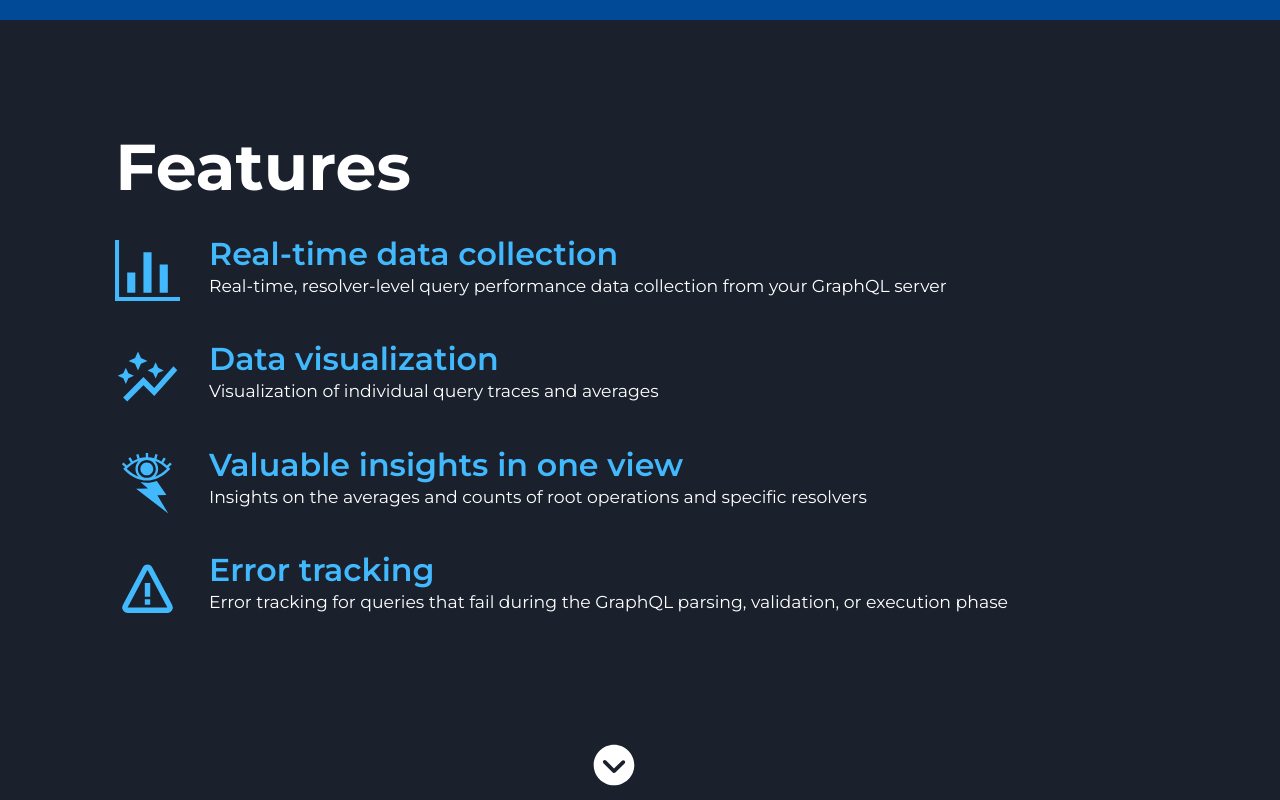
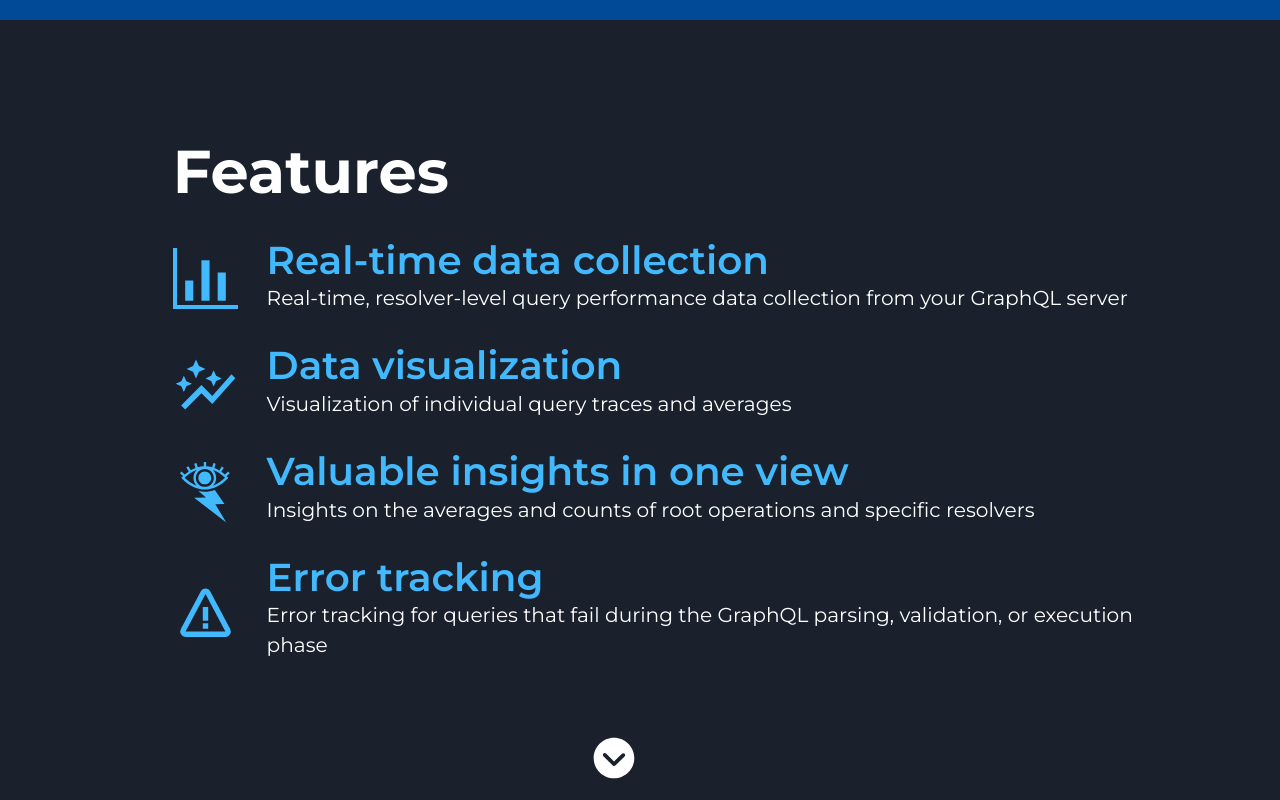
Before and after one commit to TraceNYC/trace.github.io, a Next.js app in the folder src/: page / in a window 1280 px wide. Shown: the part 1580-2380 px from the top of the page. Built offline with nearby package versions, Linux system fonts and the light colour scheme.

Commit message:
features section

```diff
--- a/src/components/About.jsx
+++ b/src/components/About.jsx
@@ -39,7 +39,7 @@ const About = () => {
         >
           <Heading
             as='h1'
-            fontSize={['3rem','4.5rem','6.5rem','7.5rem','12rem']}
+            fontSize={['2.4rem','4.5rem','6.5rem','7.5rem','12rem']}
             fontFamily='Montserrat'
             size='4xl'
             textAlign={['center', 'center', 'left', 'left', 'left']}
@@ -51,12 +51,12 @@ const About = () => {
             What is Trace?
           </Heading>
           <Text w={['90%','90%','60%','50%','50%']} color='#fff' pr='4rem' pl='4rem' fontSize={['.9rem','1.2rem','1.2rem','1.4rem','1.4rem']} lineHeight='1.7' textAlign='justify'>
-            {"Trace is a lightweight, open-source GraphQL query performance monitoring GUI that provides users with real-time, resolver-level performance tracing metrics and error logging. At its inception, Trace was created for the developer looking for a straightforward option for query performance monitoring on their Express-GraphQL server -- without having to install hefty libraries full of tools they'll never use such as Apollo or Hasura. Trace provides a simple, intuitive interface for users looking to test queries for their Express-GraphQL servers."}
+            {"Trace is a lightweight, open-source GraphQL query performance monitoring GUI that provides users with real-time, resolver-level performance tracing metrics and error logging. At its inception, Trace was created for the developer looking for a straightforward option for query performance monitoring on their Express-GraphQL server — without having to install hefty libraries full of tools they'll never use such as Apollo or Hasura. Trace provides a simple, intuitive interface for users looking to test queries for their Express-GraphQL servers."}
           </Text>
         </Flex>
 
       </Flex>
-      <DownButton navId='#Features' />
+      <DownButton navId='#Features' bottom='13%' />
     </Box>
   )
 }
--- a/src/components/DownButton.jsx
+++ b/src/components/DownButton.jsx
@@ -1,12 +1,13 @@
 import { Link, Icon } from '@chakra-ui/react'
 import { IoIosArrowDropdownCircle } from 'react-icons/io'
 
-const DownButton = ({ navId }) => (
+const DownButton = ({ navId, bottom }) => (
   <Link
     href={ navId }
     position='relative'
     left='46%'
-    bottom='10%'>
+    bottom={ bottom }
+    >
     <Icon
       as={IoIosArrowDropdownCircle}
       aria-label='Navigate Down'
--- a/src/components/Features.jsx
+++ b/src/components/Features.jsx
@@ -10,10 +10,17 @@ import { GoGraph } from 'react-icons/go'
 import { MdOutlineAutoGraph } from 'react-icons/md'
 import { GiLightningTear } from 'react-icons/gi'
 import { BiError } from 'react-icons/bi'
+import styled from 'styled-components'
+import { createBreakpoints } from '@chakra-ui/theme-tools'
+import DownButton from './DownButton'
 
-import styled from 'styled-components'
-
-import DownButton from './DownButton'
+const breakpoints = createBreakpoints({
+  sm: '30em',
+  md: '55em',
+  lg: '62em',
+  xl: '80em',
+  '2xl': '96em',
+})
 
 const StyledFeatureWrapper = styled.div`
   display: flex;
@@ -34,54 +41,64 @@ const StyledFeatureWrapper = styled.div`
 const Features = () => {
   return (
     <Box
-      h='100vh'
-      w='100vw'>
-      <Box
+      h='100%'
+      w='100vw'
+      bgColor='#1A202C'
+      pb='2rem'
+      >
+      <Flex
+        direction='column'
         id='Features'
         h='100%'
         w='100%'
         pt='8rem'
-        pl='8rem'
-        bgColor='#1A202C'>
-        <Heading as='h2' size='4xl' bgColor='transparent' color='#fff' mb='2rem' fontFamily='Montserrat'>
+        pl={['0', '0', '6rem', '6rem', '6rem']}
+        bgColor='#1A202C'
+        align={['center', 'center', 'flex-start']}
+        >
+        <Heading as='h2' fontSize={['3rem','3rem','3rem','4rem','4.2rem']} bgColor='transparent' color='#fff' mb='2rem' fontFamily='Montserrat'
+        pl={['0', '0', '6rem', '6rem', '6rem']}
+        textAlign={['center', 'center', 'left', 'left', 'left']}
+        >
           Features
         </Heading>
 
-        <Flex direction='column' justify='center' align='start' gap='2rem'>
+        <Flex width='90%' direction='column' justify='center' align={['center', 'center', 'center', 'start', 'start']} gap='2rem' pl={['2rem', '2rem', '6rem', '6rem', '6rem']}
+        pr={['2rem', '2rem', '0', '0', '0']}>
           <StyledFeatureWrapper>
-            <Icon as={GoGraph} boxSize={65} color='#42B8FD' mt='0.8rem' />
+            <Icon as={GoGraph} boxSize={65} color='#42B8FD' mt='0.8rem'/>
             <Flex direction='column'>
-              <Heading as='h3' fontSize='2.2rem' fontWeight='600' color='#42B8FD' fontFamily='Montserrat'>Real-time data collection</Heading>
-              <Text fontSize='1.2rem' color='#fff' >Real-time, resolver-level query performance data collection from your GraphQL server</Text>
+              <Heading as='h3' fontSize={['1.2rem','1.5rem','1.7rem','2.5rem','2.7rem']} fontWeight='600' color='#42B8FD' fontFamily='Montserrat'>Real-time data collection</Heading>
+              <Text fontSize={['.9rem','1rem','1.2rem','1.4rem','1.4rem']} color='#fff' >Real-time, resolver-level query performance data collection from your GraphQL server</Text>
             </Flex>
           </StyledFeatureWrapper>
 
           <StyledFeatureWrapper>
             <Icon as={MdOutlineAutoGraph} boxSize={65} color='#42B8FD' mt='0.8rem' />
             <Flex direction='column'>
-            <Heading as='h3' fontSize='2.2rem' fontWeight='600' color='#42B8FD' fontFamily='Montserrat'>Data visualization</Heading>
-              <Text fontSize='1.2rem' color='#fff'> Visualization of individual query traces and averages</Text>
+            <Heading as='h3' fontSize={['1.2rem','1.5rem','1.7rem','2.5rem','2.7rem']} fontWeight='600' color='#42B8FD' fontFamily='Montserrat'>Data visualization</Heading>
+              <Text fontSize={['.9rem','1rem','1.2rem','1.4rem','1.4rem']} color='#fff'> Visualization of individual query traces and averages</Text>
             </Flex>
           </StyledFeatureWrapper>
 
           <StyledFeatureWrapper>
             <Icon as={GiLightningTear} boxSize={65} color='#42B8FD' mt='0.8rem' />
             <Flex direction='column'>
-              <Heading as='h3' fontSize='2.2rem' fontWeight='600' color='#42B8FD' fontFamily='Montserrat'>Valuable insights in one view</Heading>
-              <Text fontSize='1.2rem' color='#fff'>Insights on the averages and counts of root operations and specific resolvers</Text>
+              <Heading as='h3' fontSize={['1.2rem','1.5rem','1.7rem','2.5rem','2.7rem']} fontWeight='600' color='#42B8FD' fontFamily='Montserrat'>Valuable insights in one view</Heading>
+              <Text fontSize={['.9rem','1rem','1.2rem','1.4rem','1.4rem']} color='#fff'>Insights on the averages and counts of root operations and specific resolvers</Text>
             </Flex>
           </StyledFeatureWrapper>
 
           <StyledFeatureWrapper>
             <Icon as={BiError} boxSize={65} color='#42B8FD' mt='0.8rem' />
             <Flex direction='column'>
-              <Heading as='h3' fontSize='2.2rem' fontWeight='600' color='#42B8FD' fontFamily='Montserrat'>Error tracking</Heading>
-              <Text fontSize='1.2rem' color='#fff'>Error tracking for queries that fail during the GraphQL parsing, validation, or execution phase</Text>
+              <Heading as='h3' fontSize={['1.2rem','1.5rem','1.7rem','2.5rem','2.7rem']} fontWeight='600' color='#42B8FD' fontFamily='Montserrat'>Error tracking</Heading>
+              <Text fontSize={['.9rem','1rem','1.2rem','1.4rem','1.4rem']} color='#fff'>Error tracking for queries that fail during the GraphQL parsing, validation, or execution phase</Text>
             </Flex>
           </StyledFeatureWrapper>
         </Flex>
-      </Box>
-      <DownButton navId='#GettingStarted' />
+      </Flex>
+      <DownButton navId='#GettingStarted' bottom='-20' />
     </Box>
   )
 }
```
Also changed, not shown: 2 other files (tests, documents, lock files or other folders).
